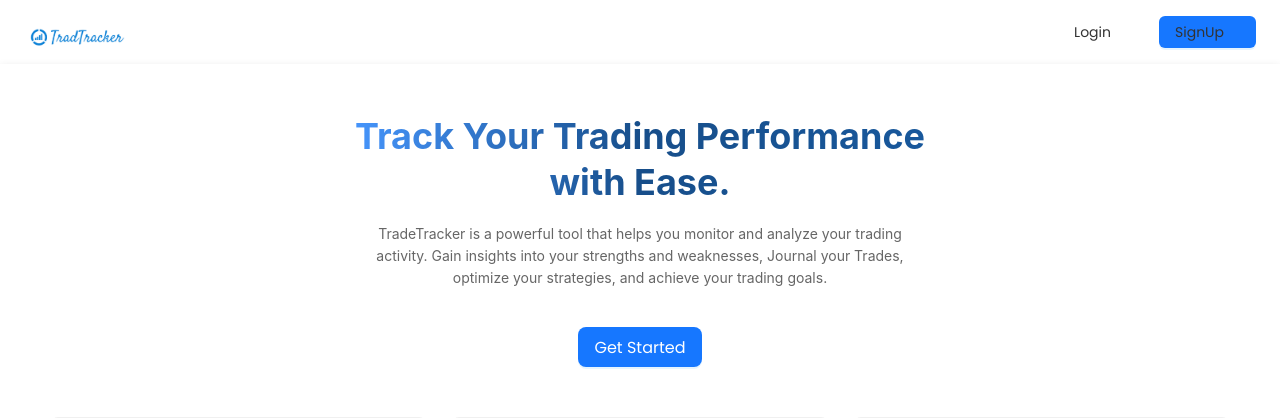
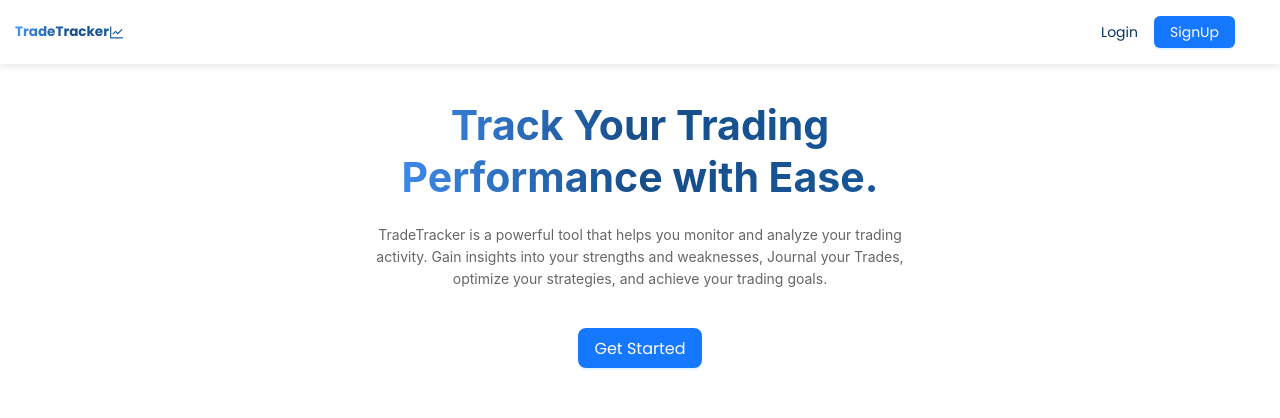
Before and after one commit to likemcode/TradTracker-client, a React (Vite) app: page / in a window 1280 px wide. Shown: the top 418 px of the page. Built offline with nearby package versions, Linux system fonts and the light colour scheme.

Commit message:
landing page update

```diff
--- a/src/app/store.js
+++ b/src/app/store.js
@@ -18,3 +18,9 @@ export const store = configureStore({
 });
 
 export default store;
+
+let word='word'
+
+word.toUpperCase()
+
+console.log(word)
--- a/src/components/LandingPage.css
+++ b/src/components/LandingPage.css
@@ -2,29 +2,45 @@
 
 /* General Styles */
 .header {
+   position: fixed; /* Fixed position */
+   top: 0; /* Align the navigation bar to the top of the viewport */
+   left: 0; /* Align the navigation bar to the left of the viewport */
+   height: fit-content ;
+   width: 100%; /* Make the navigation bar span the entire width of the viewport */
+   background-color: #fff; /* Set the background color of the navigation bar */
+   z-index: 1000; /* Ensure the navigation bar appears above other content */
    display: flex;
    justify-content: space-between;
-   background-color: #fff;
-   padding: 0 24px;
+   padding: 0 15px;
    box-shadow: 0 2px 8px rgba(0, 0, 0, 0.1);
 }
 
 
 .logo {
+   display: flex;
    float: left;
-   font-size: 24px;
+   justify-content: space-between;
+   font-size: 9px;
    font-weight: bold;
-   color: #333;
+   background: linear-gradient(to right, #4695fc, #174e8a,  #195ea7);
+   -webkit-background-clip: text;
+   background-clip: text; /* Standard property */
+   -webkit-text-fill-color: transparent;
+   color: transparent; /* Fallback for browsers that don't support background-clip */
+}
+
+.logo h2 {
+   height: fit-content;
 }
 
 .header a {
    float: right;
-   color: #333;
+   color: #06356b;
    text-decoration: none;
-   margin-right: 16px;
+
 }
 
-.nav-btn {
+.nav-button {
    width: fit-content;
    height: fit-content;
    display: none;
@@ -32,10 +48,12 @@
 
 .nav-links {
    display: flex;
+   justify-content: space-between;
    float: none;
    text-align: center;
    margin-top: 16px;
-   margin-left: 400px;
+   margin-left: 300px;
+   margin-right: 30px;
 }
 
 
@@ -45,11 +63,9 @@
    box-shadow: 0 2px 8px rgba(0, 0, 0, 0.1);
 }
 
-.hero-image {
-   margin-bottom: 24px;
-}
 
 .hero-text {
+   padding-top: 50px;
    text-align: center;
 }
 
@@ -59,7 +75,6 @@
    background-clip: text; /* Standard property */
    -webkit-text-fill-color: transparent;
    color: transparent; /* Fallback for browsers that don't support background-clip */
-   font-size: 36px;
    font-weight: bold;
   }
 
@@ -90,25 +105,52 @@
    }
 
    .nav-links {
-      display: none;
-      float: none;
-      text-align: center;
-      margin-top: 16px;
-   }
+      display: none; /* Hide nav-links by default on smaller screens */
+      position: fixed; /* Position nav-links fixed to the viewport */
+      top: 64px; /* Adjust top position as needed */
+      right: -200px; /* Start nav-links off-screen */
+      width: 200px; /* Set a fixed width for nav-links */
+      max-height: calc(100vh - 64px); /* Limit height to viewport height minus header height */
+      overflow-y: auto; /* Enable vertical scrolling if needed */
+      background-color: #fff; /* Set background color */
+      box-shadow: 0 2px 8px rgba(0, 0, 0, 0.1); /* Add box shadow */
+      z-index: 1; /* Ensure nav-links appear above other content */
+      transition: right 0.3s ease; /* Smooth transition for the right property */
+    }
+
+    .nav-links.active {
+      right: 0; /* Move nav-links into view when active */
+    }
+
+    .nav-links.active a {
+      opacity: 1; /* Ensure links are fully visible when nav-links are active */
+    }
+
+    .nav-links a {
+      opacity: 0; /* Hide links by default */
+      transition: opacity 0.3s ease; /* Smooth transition for link opacity */
+    }
+
+    .nav-links.active a {
+      opacity: 1; /* Show links when nav-links are active */
+    }
+
+    .nav-links.active {
+      display: flex; /* Display nav-links when active */
+      flex-direction: column; /* Arrange links vertically */
+      align-items: center; /* Center align links */
+      padding-bottom: 10px; /* Add bottom padding */
+      padding-top: 10px; /* Add top padding */
+    }
 
    .nav-button {
+      display: block;
       margin-left: 8px;
    }
 
 
-
-   .nav-btn {
-      display: block;
-      margin-left: 8px;
-   }
-
    .logo {
-       font-size: 20px;
+       font-size: 7px;
    }
 
 
@@ -137,8 +179,3 @@
    text-align: center;
    padding: 20px 0;
 }
-
-
-.nav-button {
-   margin-left: 16px;
-}
--- a/src/components/LandingPage.jsx
+++ b/src/components/LandingPage.jsx
@@ -1,7 +1,7 @@
 import React, {useState} from 'react';
-import { Layout, Row, Col, Button, Typography, Image, Card } from 'antd';
+import { Layout, Row, Col, Button, Typography, Card } from 'antd';
 import { Link } from 'react-router-dom';
-import { RocketOutlined, DollarCircleOutlined, SafetyOutlined, MenuOutlined } from '@ant-design/icons';
+import { RocketOutlined, DollarCircleOutlined, SafetyOutlined, MenuOutlined, LineChartOutlined} from '@ant-design/icons';
 
 
 import logo from '../logoLarge.png';
@@ -12,30 +12,33 @@ const { Header, Content, Footer } = Layout;
 const { Title, Paragraph } = Typography;
 
 const LandingPage = () => {
-  const [showNavbar, setShowNavbar]=useState(false)
+  const [showNavbar, setShowNavbar]=useState(false);
 
   const handleShowNavbar= () => {
-    setShowNavbar(true);
+    setShowNavbar(!showNavbar);
   }
 
  return (
     <Layout>
       <Header className="header">
         <div className="logo">
-        <Image src={another} alt="TradeTracker Logo" preview={false} style={{ width: '20%', height: 'auto' }} /> {/* Replace with your image path */}
-
+          <h2>TradeTracker</h2>
+            <LineChartOutlined style={{ fontSize: '15px', color: '#195ea7' }} />
         </div>
 
-        <div className="nav-links" >
-            <Button type="link" className="nav-button" >
-              <Link to="/Login">Login</Link>
+        <div className={`nav-links ${showNavbar ? 'active' : ''}`}>
+            <Button type="link"  >
+                <Link to="/Login">Login</Link>
+              </Button>
+            <Button type="primary"   >
+              <Link to="/signup" style={{color:'white'}}>SignUp</Link>
             </Button>
-          <Button type="primary"  className="nav-button">
-            <Link to="/signup">SignUp</Link>
-          </Button>
         </div>
-        <div className='nav-btn'>
-              <Button icon={<MenuOutlined/>} onClick={handleShowNavbar}></Button>
+
+        <div className='nav-button'>
+              <Button onClick={handleShowNavbar}>
+                <MenuOutlined/>
+              </Button>
         </div>
 
       </Header>
@@ -43,7 +46,7 @@ const LandingPage = () => {
       <Row gutter={[24, 24]} justify="center">
           <Col xs={24} md={12}>
             <div className="hero-text" style={{ textAlign: 'center' }}>
-              <Title level={2} className='gradient-title' style={{ color: '#333', fontWeight: 'bold', fontSize: '36px' }}>Track Your Trading Performance with Ease.</Title>
+              <Title level={2} className='gradient-title' style={{ color: '#333', fontWeight: 'bold', fontSize: '41px' }}>Track Your Trading Performance with Ease.</Title>
               <Paragraph style={{ color: '#666' }}>
                 TradeTracker is a powerful tool that helps you monitor and analyze your trading activity. Gain insights into your strengths and weaknesses, Journal your Trades, optimize your strategies, and achieve your trading goals.
               </Paragraph>
```
